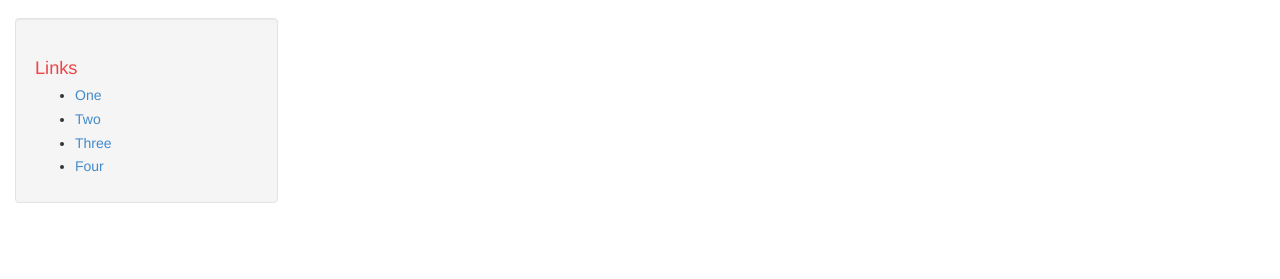
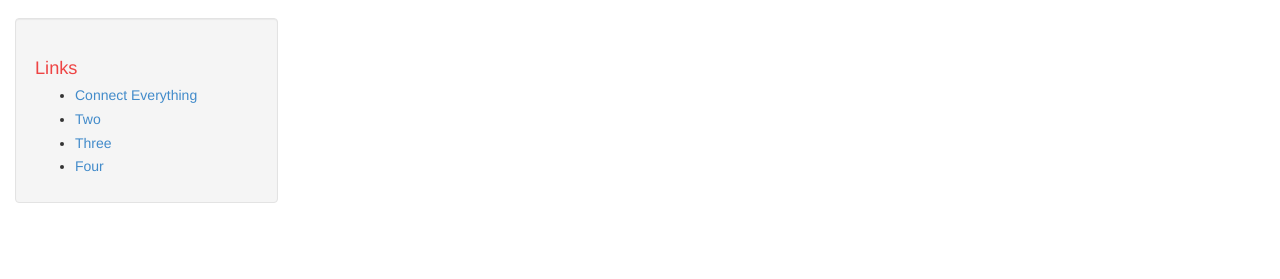
Before and after one commit to tarockey/tarockey.github.io, a Jekyll site: the page built from _posts/2018-01-17-IoT Docs.md, in a window 1280 px wide. Shown: the part 256-535 px from the top of the page. Built offline with Jekyll 4.4.1, drawn with Linux system fonts in a browser that asks for light colours.

Commit message:
Testing Links out

```diff
--- a/_includes/links-list.html
+++ b/_includes/links-list.html
@@ -1,6 +1,6 @@
 <h1>Links</h1>
 <ul>
-  <li><a href="#">One</a></li>
+  <li><a href="Connect Everything Docs">Connect Everything</a></li>
   <li><a href="#">Two</a></li>
   <li><a href="#">Three</a></li>
   <li><a href="#">Four</a></li>
```
Also changed, not shown: _posts/Connect Everything Docs.md (added, +1 -0 lines), _posts/2018-01-17-IoT Docs.md (renamed from _posts/2012-05-22-Vivamus-porttitor-porta-tortor.md).
